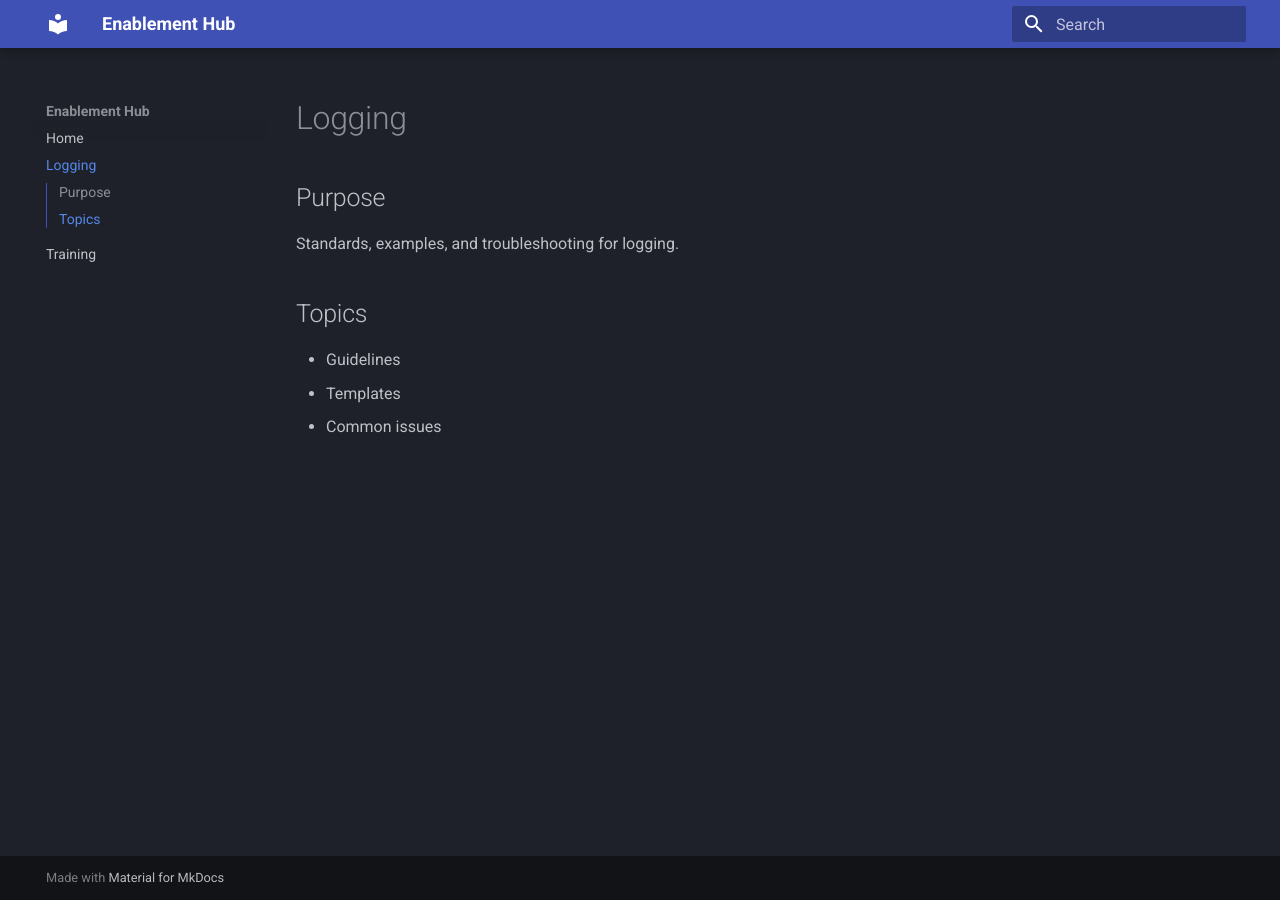
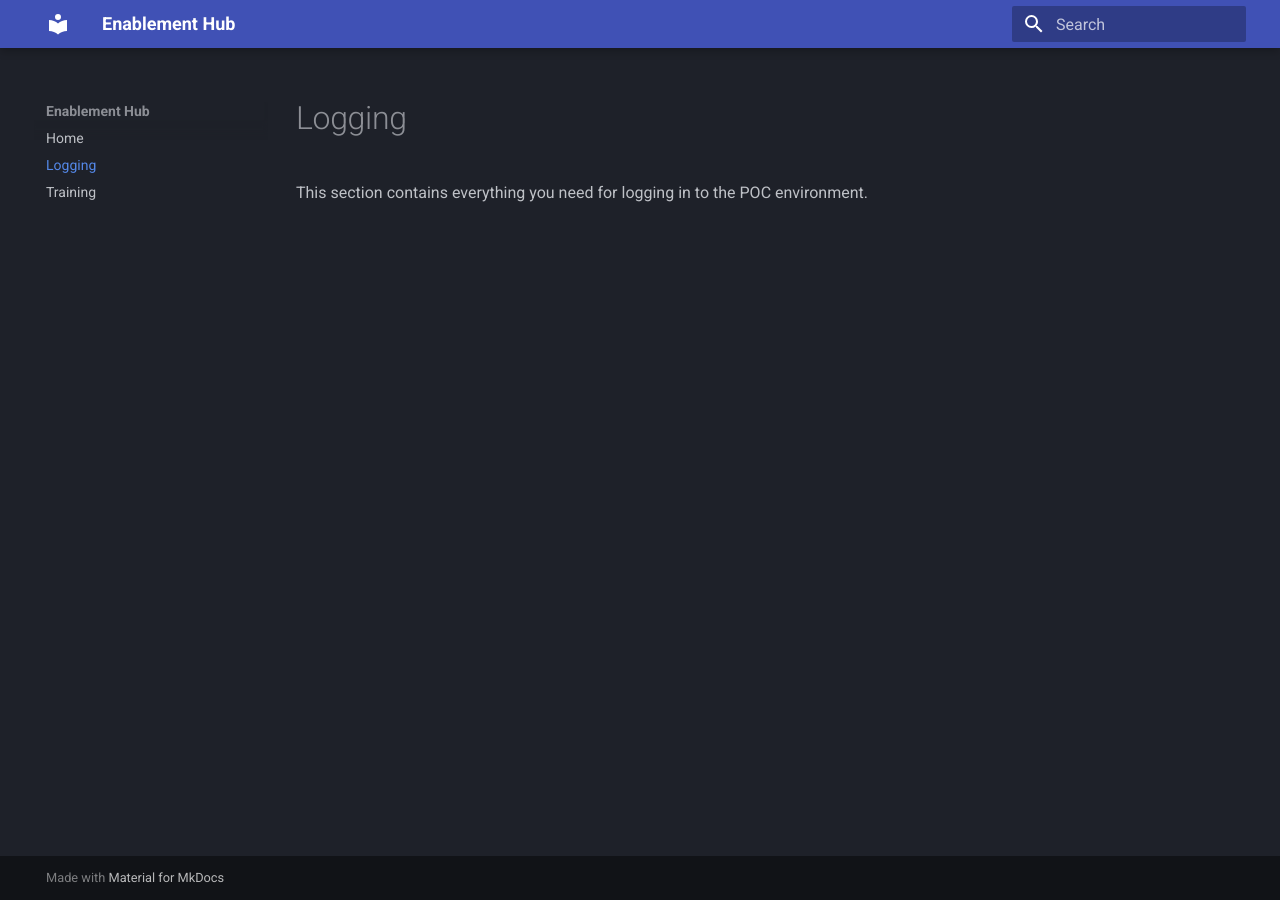
Before and after one commit to cristi-0392/enablement-hub, an MkDocs documentation site: the page built from docs/logging/index.md, in a window 1280 px wide. Built offline with MkDocs 1.6.1 and Material for MkDocs 9.7.7, drawn with Linux system fonts in a browser that asks for light colours.

Commit message:
Revise logging documentation overview
Updated the logging documentation to provide a clearer overview of its purpose.

```diff
--- a/docs/logging/index.md
+++ b/docs/logging/index.md
@@ -1,9 +1,3 @@
 # Logging
 
-## Purpose
-Standards, examples, and troubleshooting for logging.
-
-## Topics
-- Guidelines
-- Templates
-- Common issues
+This section contains everything you need for logging in to the POC environment.
```
